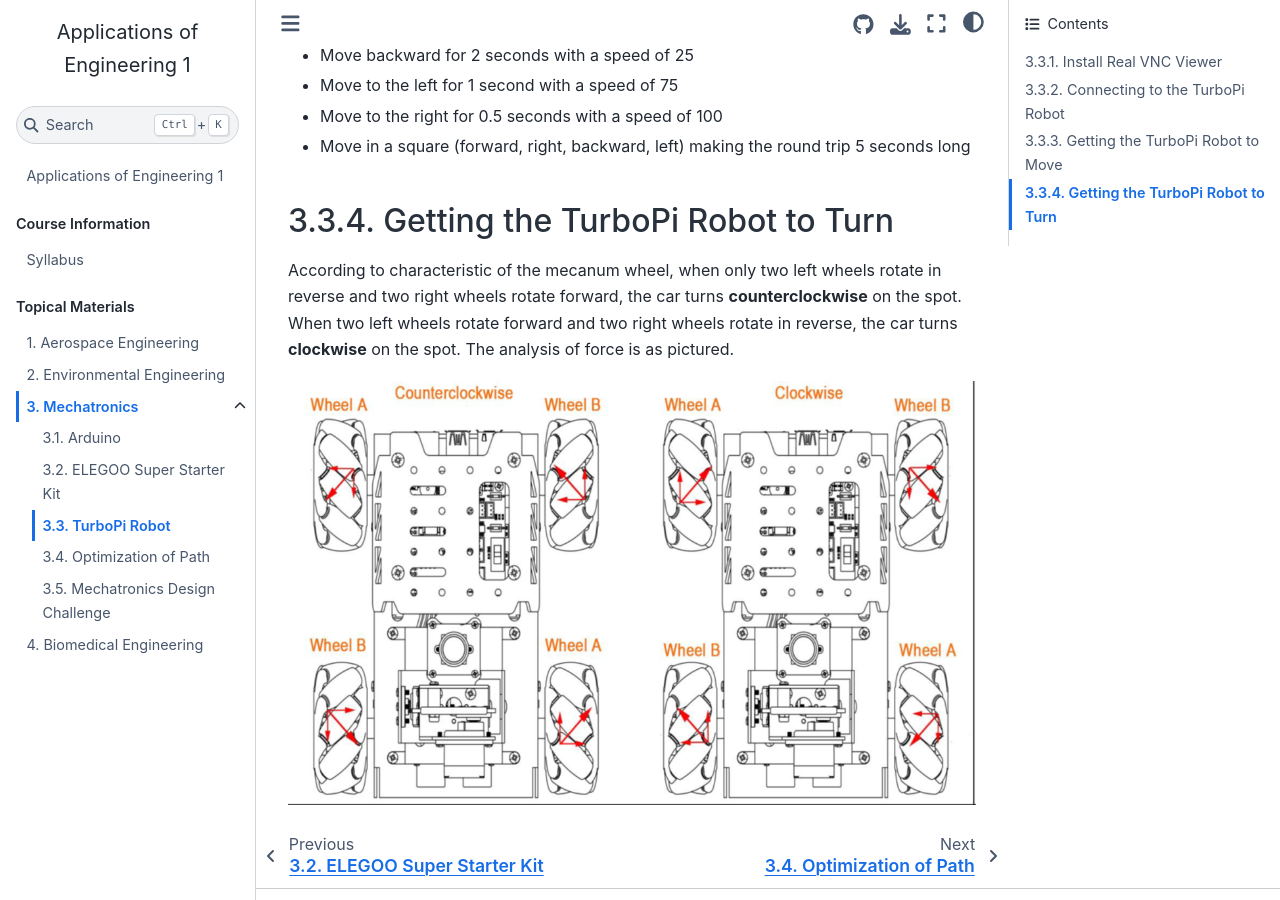
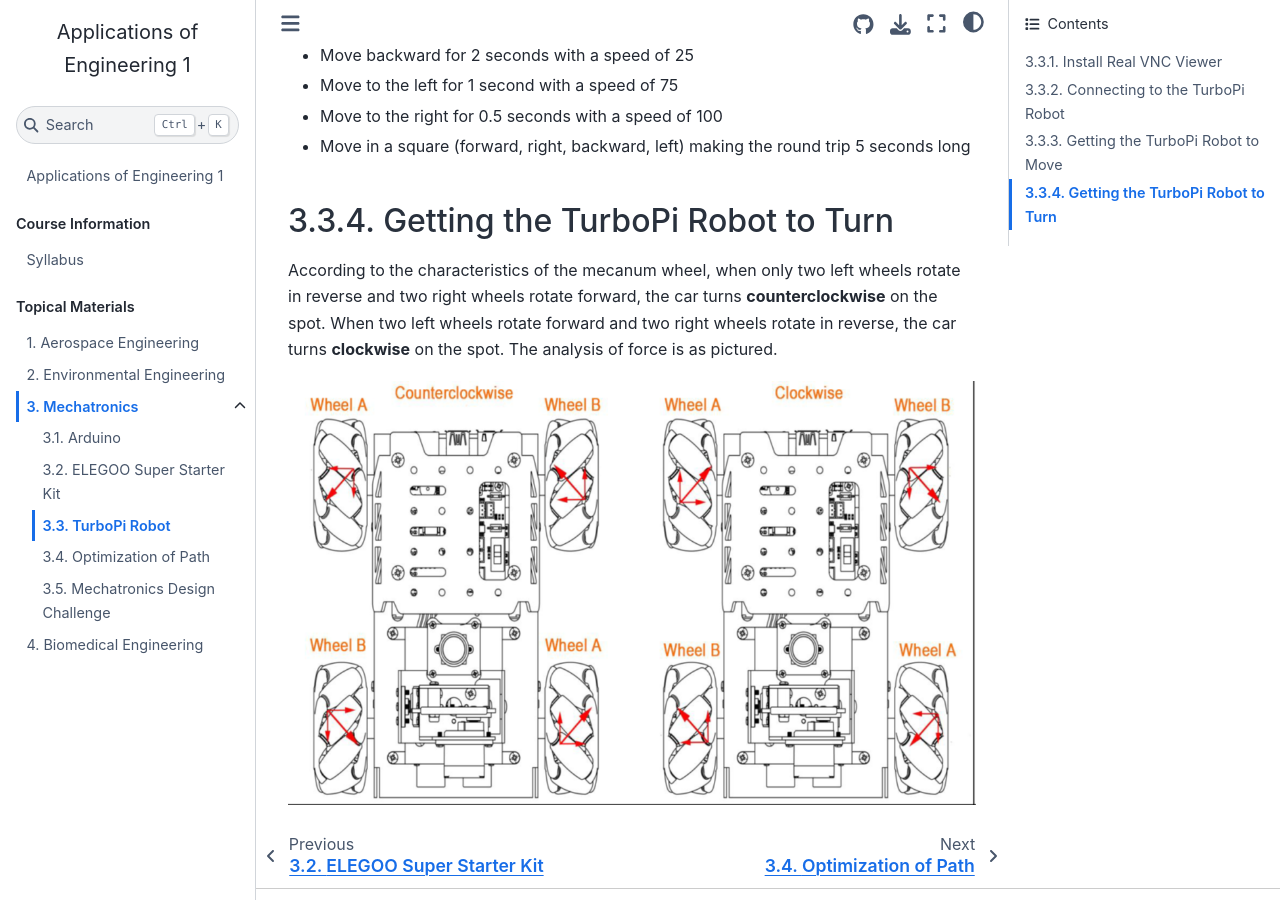
Before and after one commit to Culver-Academies/engineering1, a Jupyter Book: the page built from mech/TurboPi.md, in a window 1280 px wide and 900 px high, scrolled down 2332 px. Built offline with Jupyter Book 1.0.4 settings and Sphinx 7.4.7 and the Sphinx Book theme 1.1.4, drawn with Linux system fonts in a browser that asks for light colours.

Commit message:
Update TurboPi.md

```diff
--- a/mech/TurboPi.md
+++ b/mech/TurboPi.md
@@ -44,7 +44,7 @@ You must demonstrate the following movements to your instructor in class with yo
 
 ## Getting the TurboPi Robot to Turn
 
-According to characteristic of the mecanum wheel, when only two left wheels
+According to the characteristics of the mecanum wheel, when only two left wheels
 rotate in reverse and two right wheels rotate forward, the car turns
 **counterclockwise** on the spot. When two left wheels rotate forward and two
 right wheels rotate in reverse, the car turns **clockwise** on the spot. The analysis of
```
